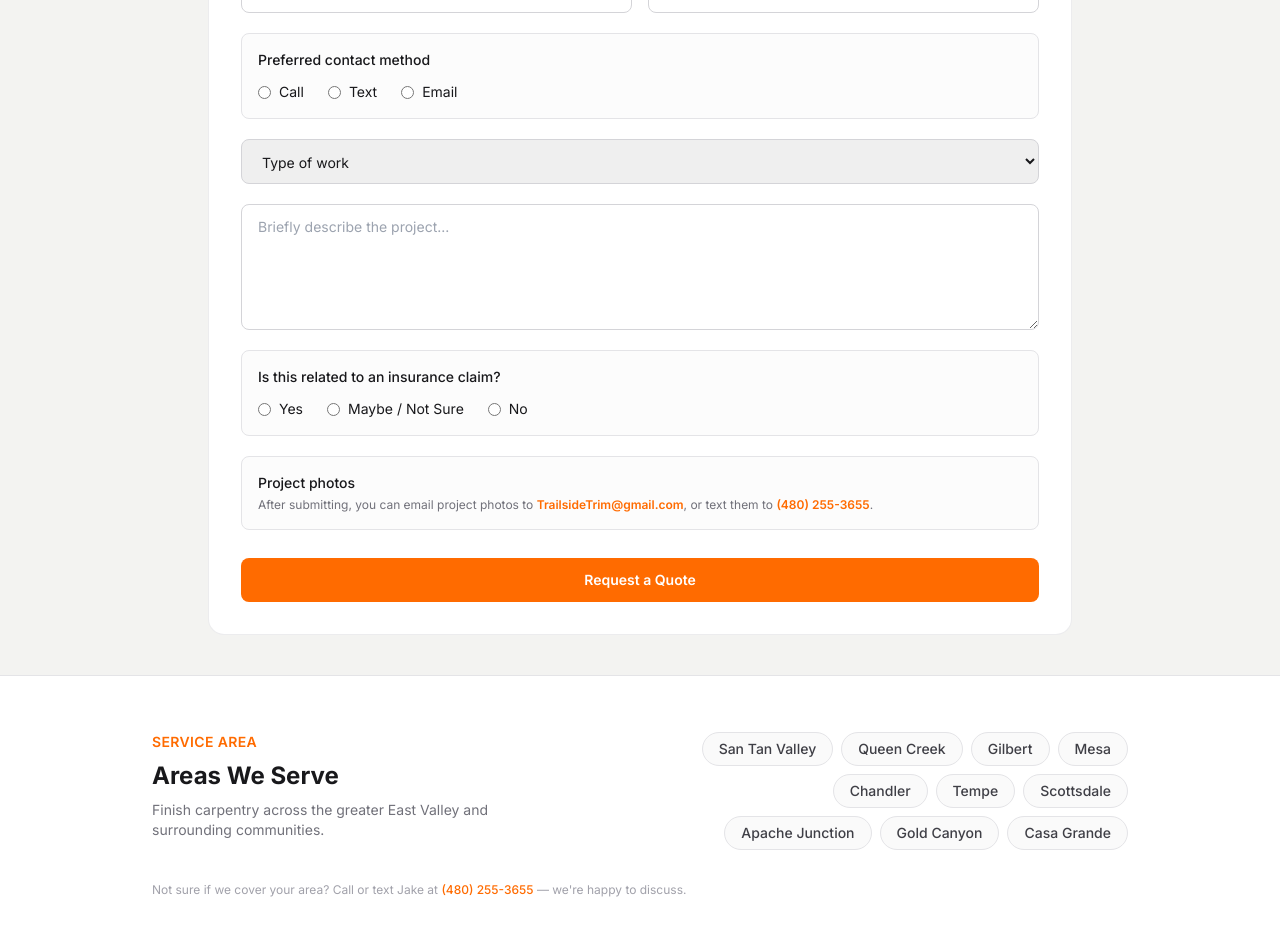
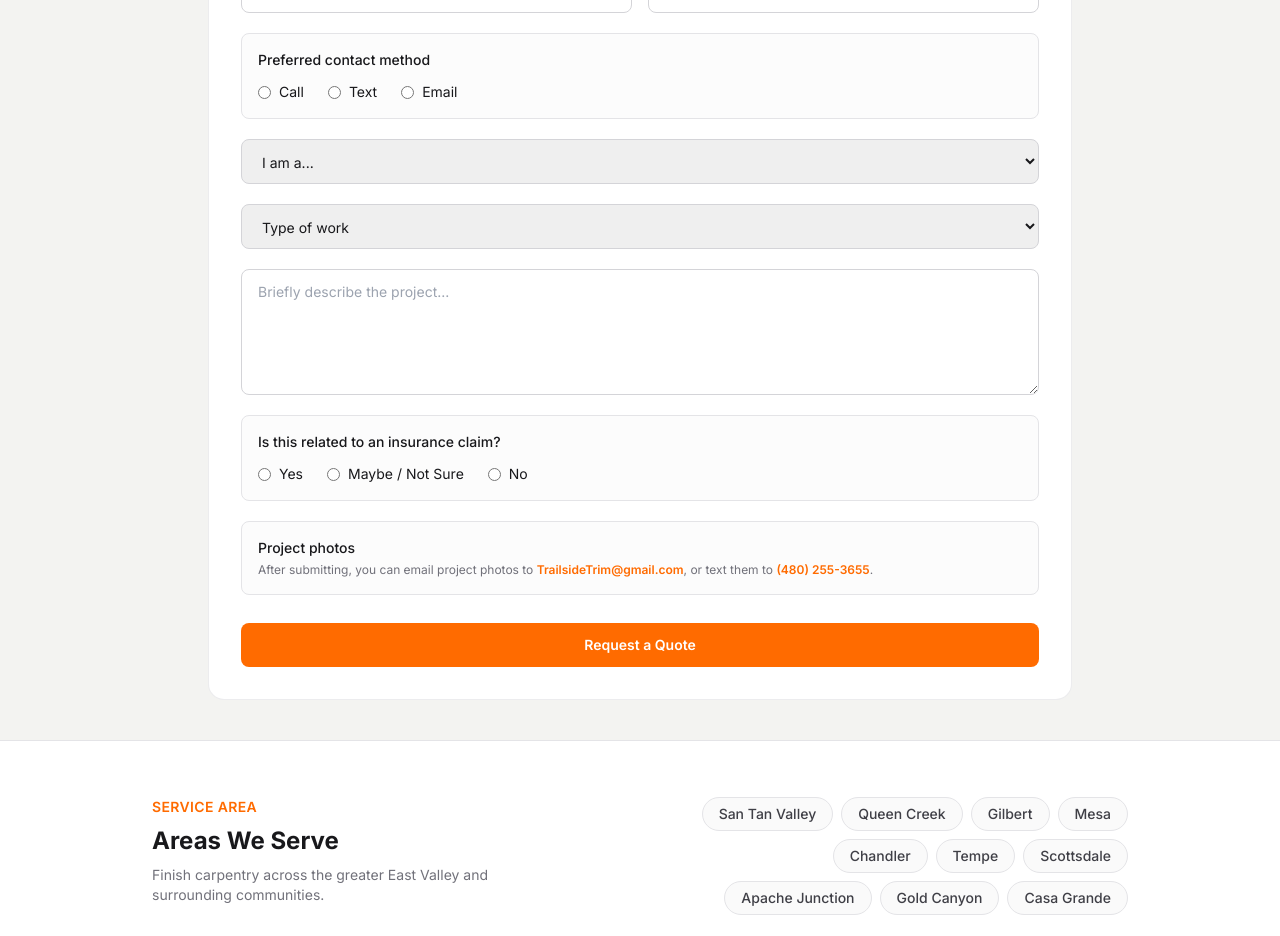
Before and after one commit to TrailsideTrim/trailside-website, a React (Vite) app: page / in a window 1280 px wide. Shown: the part 5020-5956 px from the top of the page. Built offline with nearby package versions, Linux system fonts and the light colour scheme.

Commit message:
added "i am A..." choice to quote form

```diff
--- a/src/components/QuoteForm.tsx
+++ b/src/components/QuoteForm.tsx
@@ -132,6 +132,20 @@ export default function QuoteForm() {
                 </div>
               </div>
 
+              {/* Customer type */}
+              <select
+                name="customerType"
+                required
+                className="rounded-lg border border-zinc-300 px-4 py-3 text-sm focus:outline-none focus:ring-2 focus:ring-brand-600/30 focus:border-brand-600 transition"
+                defaultValue=""
+              >
+                <option value="" disabled>I am a...</option>
+                <option value="Homeowner">Homeowner</option>
+                <option value="Builder">Builder</option>
+                <option value="General Contractor">General Contractor</option>
+                <option value="Other">Other</option>
+              </select>
+
               {/* Work type */}
               <select
                 name="workType"
```
